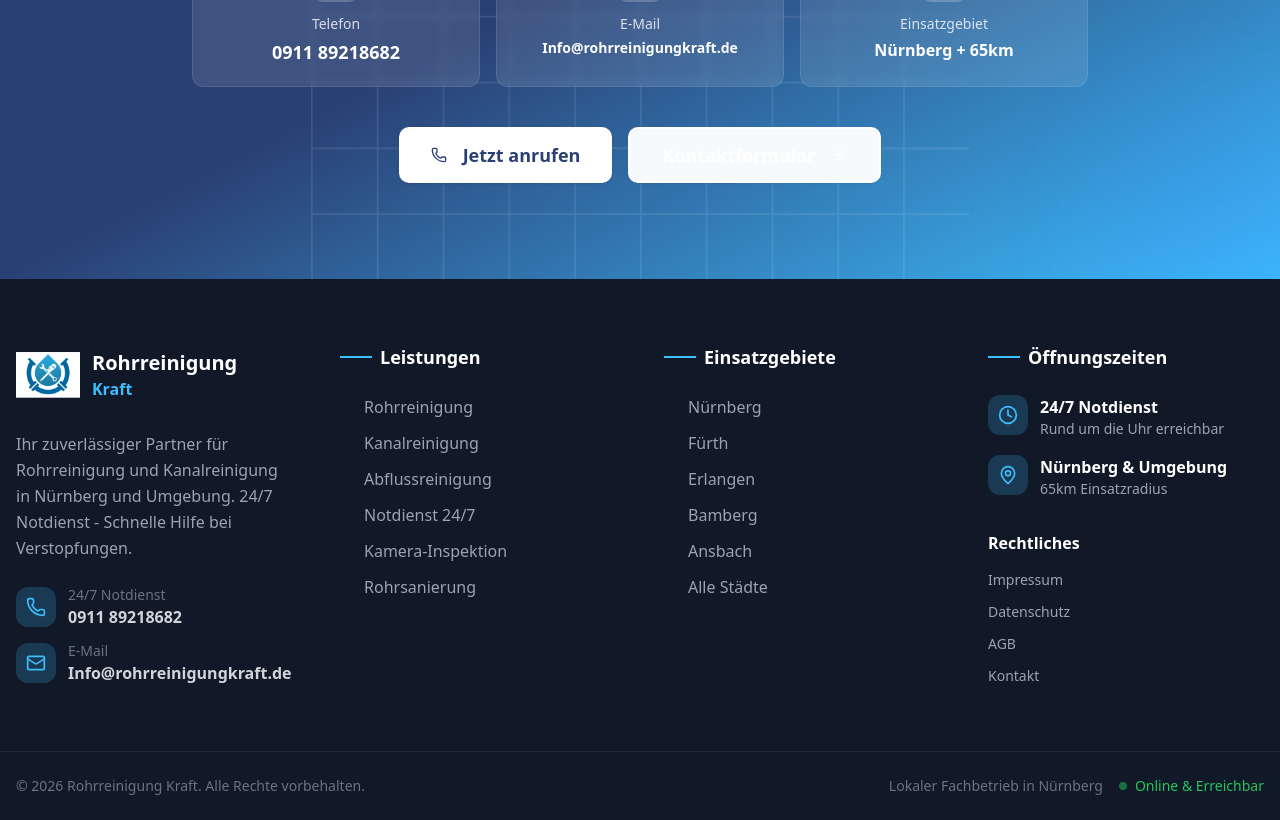
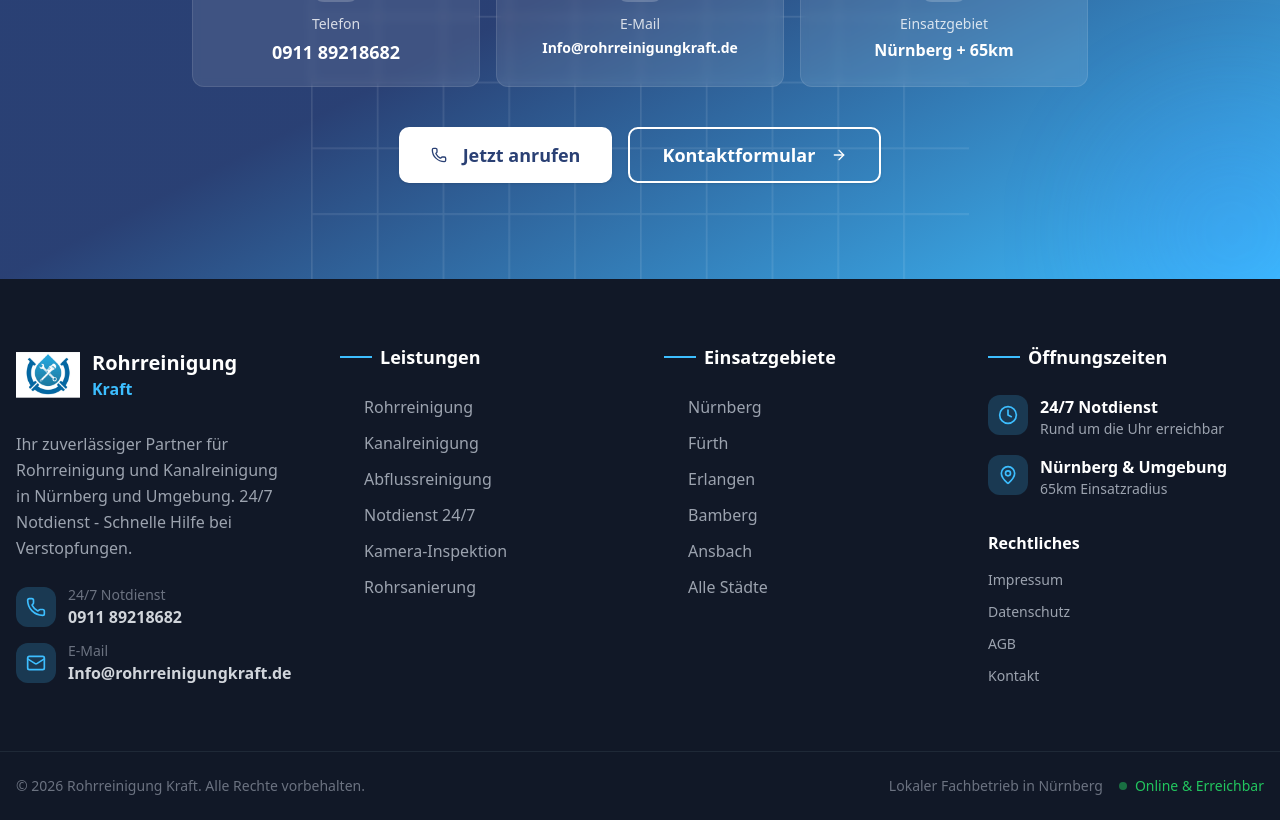
Before and after one commit to Exxd00/Rohrreinigun, a Next.js app: page / in a window 1280 px wide. Shown: the part 8440-9260 px from the top of the page. Built offline with nearby package versions, Linux system fonts and the light colour scheme.

Commit message:
Fix Kontaktformular button visibility in light mode
- Removed outline variant that was overriding text color
- Added explicit bg-transparent for consistent styling
- Button now visible in both light and dark modes

Co-Authored-By: Same <noreply@same.new>

```diff
--- a/src/components/home/CTASection.tsx
+++ b/src/components/home/CTASection.tsx
@@ -79,8 +79,7 @@ export default function CTASection() {
             <Link href="/kontakt">
               <Button
                 size="lg"
-                variant="outline"
-                className="border-2 border-white text-white hover:bg-white/10 h-14 px-8 text-lg font-semibold w-full sm:w-auto"
+                className="bg-transparent border-2 border-white text-white hover:bg-white/10 h-14 px-8 text-lg font-semibold w-full sm:w-auto"
               >
                 Kontaktformular
                 <ArrowRight className="w-5 h-5 ml-2" />
```
